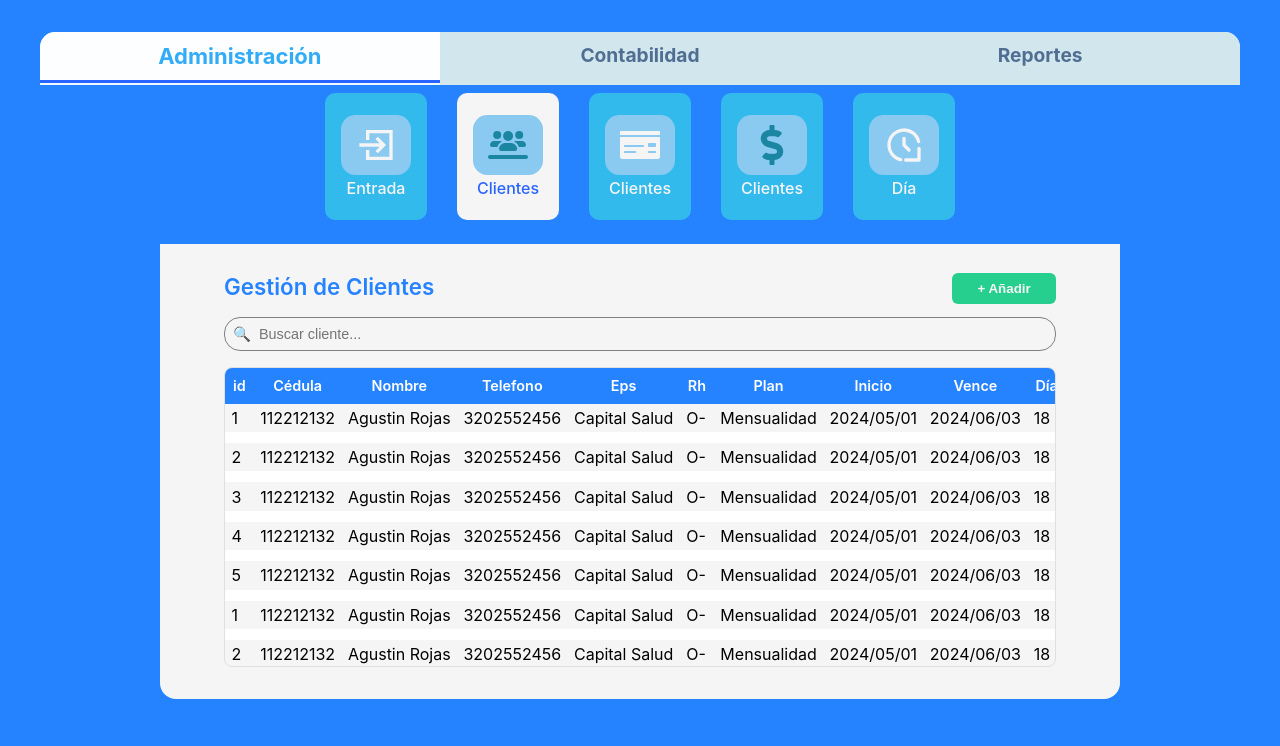
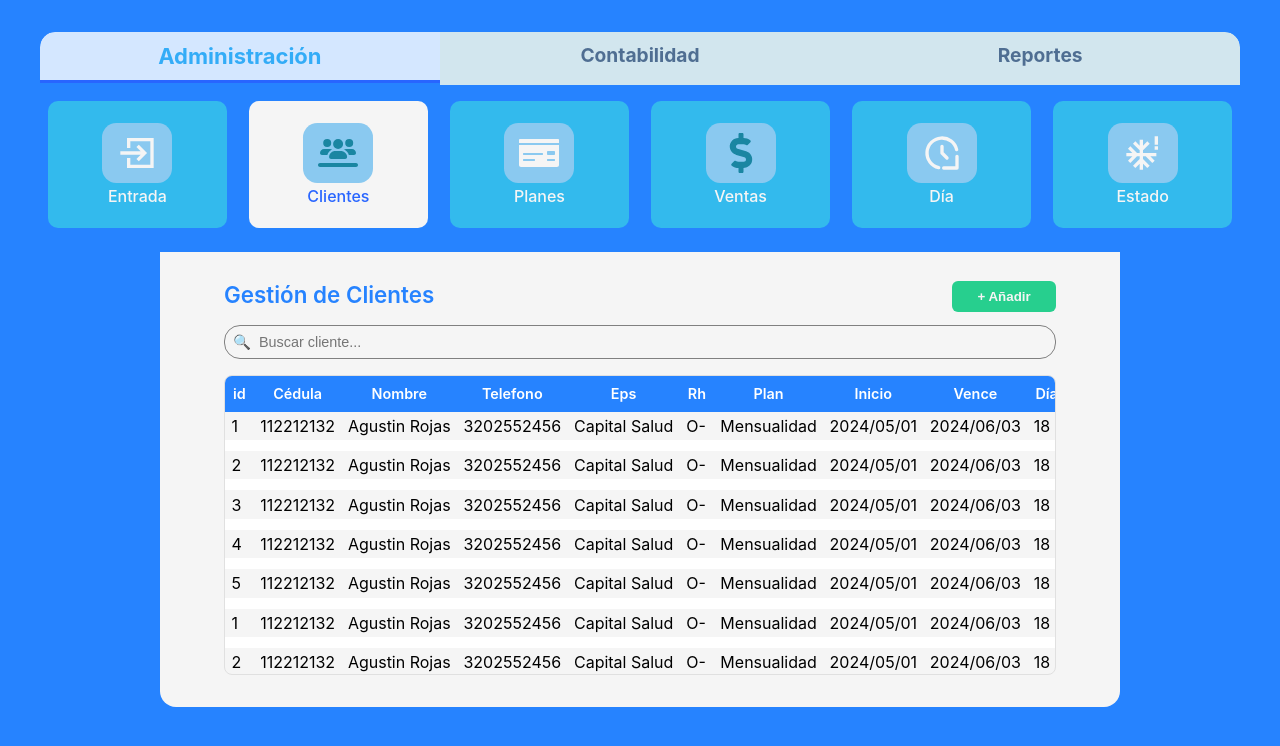
Before and after one commit to Yulian-001/gym-management-system, a React (Create React App) app in the folder frontend/: page / in a window 1280 px wide. Shown: the top 746 px of the page. Built offline with nearby package versions, Linux system fonts and the light colour scheme.

Commit message:
WIP: ajuste responsive opciones. - Grid básico

```diff
--- a/frontend/src/modules/ModuleSystem.jsx
+++ b/frontend/src/modules/ModuleSystem.jsx
@@ -5,7 +5,7 @@ import { CgEnter } from "react-icons/cg";
 import ClientTble from '../components/Clients/ClientTable';
 import { FaMoneyCheck, FaDollarSign  } from "react-icons/fa";
 import { TbBrandDaysCounter } from "react-icons/tb";
-
+import { MdSevereCold } from "react-icons/md";
 
 
 function ModulesSystem() {
@@ -69,7 +69,7 @@ function ModulesSystem() {
                {/*planes*/}
               <div className= {`container-icons  ${activeAcdminOption === 'planes' ? 'active': ''}`}
           onClick={() =>SetActiveAdminOption('planes')} >
-                 <span>Clientes</span>
+                 <span>Planes</span>
           <div className={`module-options-container`}>
             <FaMoneyCheck className= 'options-icon' size={40} style={{color: activeAcdminOption === 'planes' ? ' #1a86a2' : ' whiteSmoke'}} />
           </div>
@@ -78,7 +78,7 @@ function ModulesSystem() {
            {/*Ventas*/}
            <div className= {`container-icons  ${activeAcdminOption === 'ventas' ? 'active': ''}`}
           onClick={() =>SetActiveAdminOption('ventas')} >
-                 <span>Clientes</span>
+                 <span>Ventas</span>
           <div className={`module-options-container`}>
             <FaDollarSign className= 'options-icon' size={40} style={{color: activeAcdminOption === 'clientes' ? ' #1a86a2' : ' whiteSmoke'}} />
           </div>
@@ -95,7 +95,19 @@ function ModulesSystem() {
           </div>
 
 
+
+            {/*Estado*/}
+              <div className= {`container-icons  ${activeAcdminOption === 'Estado' ? 'active': ''}`}
+          onClick={() =>SetActiveAdminOption('Estado')} >
+                 <span>Estado</span>
+          <div className={`module-options-container`}>
+            <MdSevereCold  className= 'options-icon' size={40} style={{color: activeAcdminOption === 'Estado' ? ' #1a86a2' : ' whiteSmoke'}} />
           </div>
+          </div>
+
+
+          </div>
+
 
         )}
 
--- a/frontend/src/modules/moduleStyle.css
+++ b/frontend/src/modules/moduleStyle.css
@@ -18,12 +18,12 @@
 .modules-header {
     display: flex;
     flex-direction: column;
-    background-color: #eefaff;
     border-radius: 15px 15px 0 0;
     overflow: hidden;
     width: 100%;
     font-size: 14px;
     color:#173a6bb3;
+    margin-bottom: 0.5rem;
 }
 
 .module-tab{
@@ -96,9 +96,13 @@
     }
     .modules-content{
         padding:0.5rem;
-    }
+
+        }
     .module-panel h3{
         font-size:1.5rem;
+    }
+    .modules-header{
+
     }
 
 }
@@ -142,14 +146,19 @@
     width: 1210px;
   }
 
+
 }
 
+
+
+
 .Container-option{
-    display: flex;
-    flex-direction: row;
-    gap:30px;
-    justify-content: center;
-
+    display: grid;
+    grid-template-columns: repeat(auto-fit, minmax(100px,1fr));
+    gap:20px;
+    width: 100%;
+    max-width: 1400px;
+    margin: 0 auto;
 }
 
 
@@ -161,6 +170,7 @@
     display: flex ;
     flex-direction: column-reverse;
     gap:3px;
+
     align-items: center;
    cursor: pointer;
     background-color: #33baed;
@@ -186,9 +196,6 @@ border-radius: 0.9rem;
 padding: 0.6rem 0.4rem ;
 }
 
-.module-options-container.active{
-    background-color: red;
-}
 
 
 
@@ -213,6 +220,28 @@ padding: 0.6rem 0.4rem ;
     align-items:  center;
 
 }
+}
 
+/*?Tables (481px - 758px)*/
+@media (min-width: 481px){
+    .Container-option{
+        grid-template-columns: repeat(3.1fr);
+        gap:14px;
+    }
+}
 
+/*? Laptos (769px - 1024px)*/
+@media (min-width: 769px){
+    .Container-option{
+        grid-template-columns:repeat(4,1fr);
+        gap:18px;
+    }
 }
+
+/*? Desktop (1025px - 1440px)*/
+@media (min-width:1025px){
+    .Container-option{
+        grid-template-columns:repeat(6,1fr);
+        gap:22px;
+    }
+}
```
